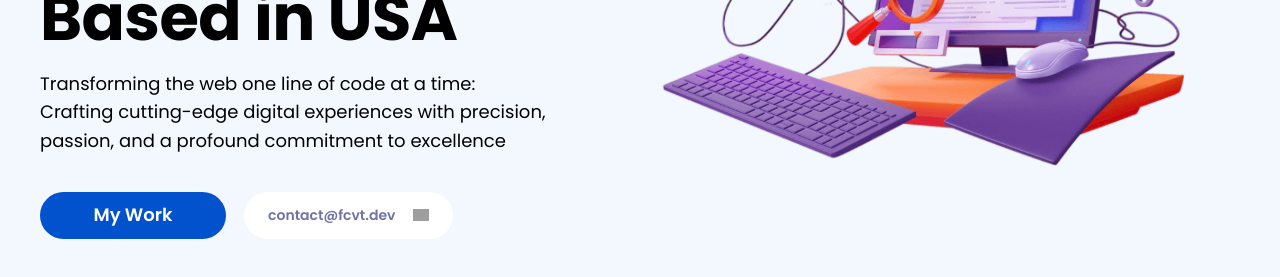
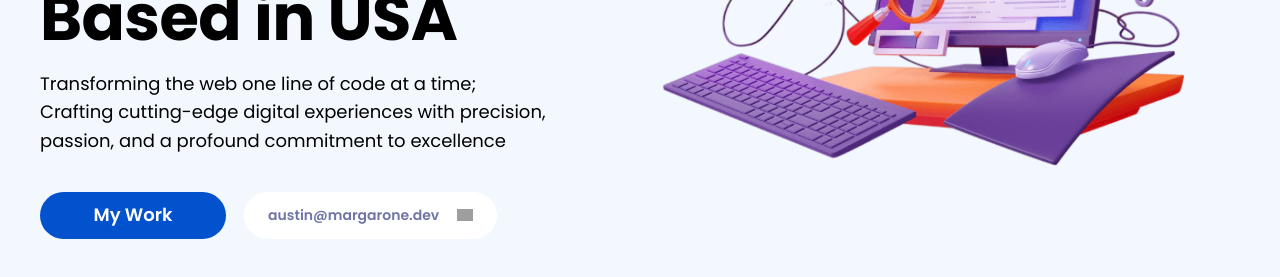
Before and after one commit to austinmargarone/portfolio, a Next.js app: page / in a window 1280 px wide. Shown: the part 393-670 px from the top of the page. Built offline with nearby package versions, Linux system fonts and the light colour scheme; grey boxes are pictures that could not be loaded.

Commit message:
Change Email

```diff
--- a/components/homepage/Email.tsx
+++ b/components/homepage/Email.tsx
@@ -13,7 +13,7 @@ const Email = () => {
         className="herocopy md:herocopylg mb-[1.69rem] flex bg-white dark:bg-darkbg2 md:mb-0 md:w-fit"
       >
         <p className="herocopytext text-slate dark:text-white1">
-          contact@fcvt.dev
+          austin@margarone.dev
         </p>
         <Image
           className="shrink-0"
--- a/components/homepage/Hero.tsx
+++ b/components/homepage/Hero.tsx
@@ -17,7 +17,7 @@ const Hero = () => {
           Based in USA
         </h1>
         <h4 className="regbody mb-[1.25rem] mt-[.87rem] w-fit dark:text-white1 md:mb-[2.25rem] md:mt-[.62rem] md:w-[31.9375rem]">
-          Transforming the web one line of code at a time: Crafting cutting-edge
+          Transforming the web one line of code at a time; Crafting cutting-edge
           digital experiences with precision, passion, and a profound commitment
           to excellence
         </h4>
```
